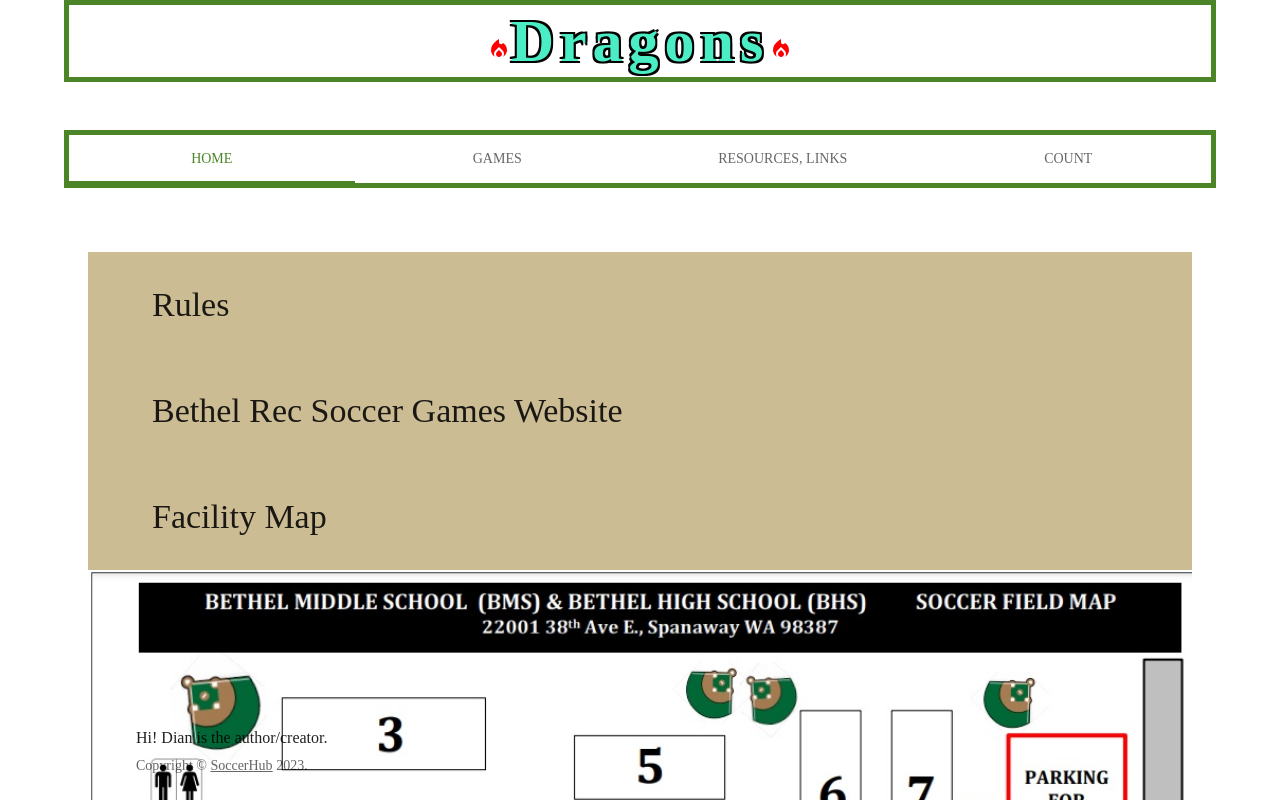
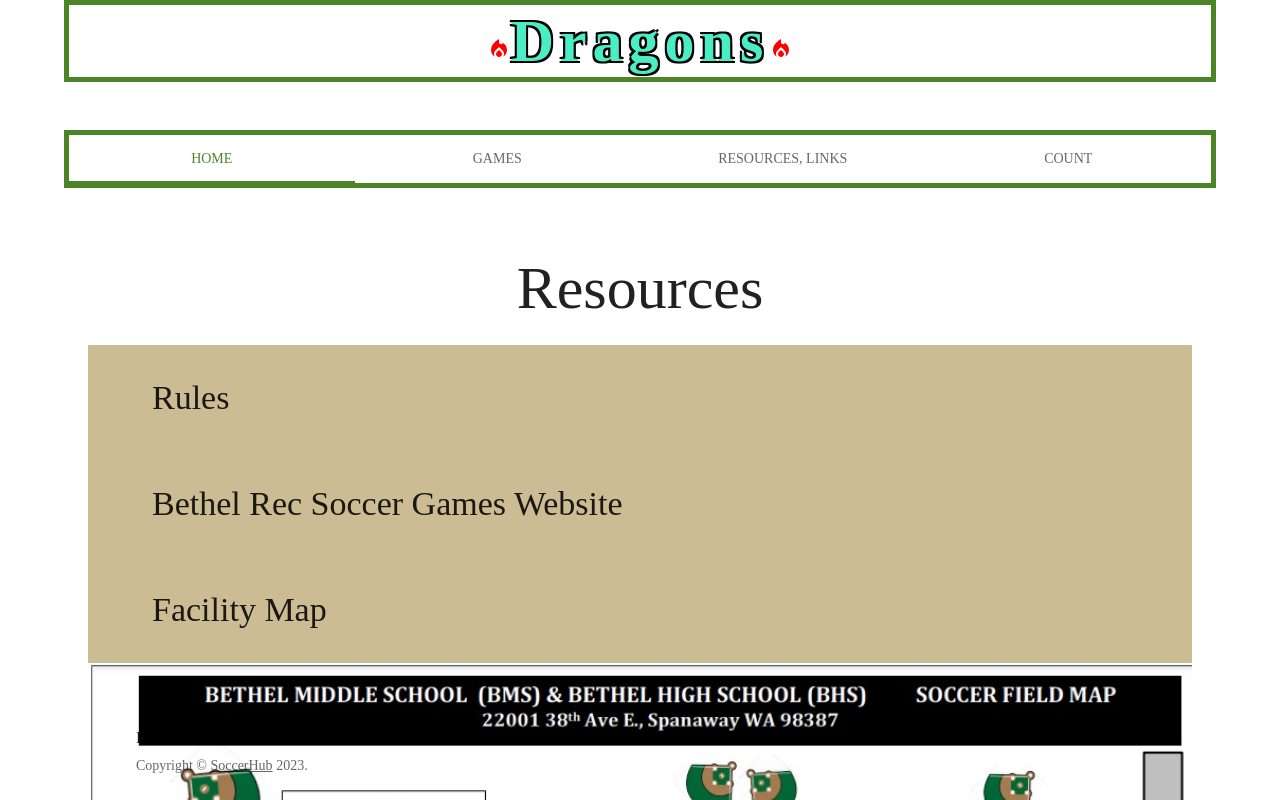
Before and after one commit to DianGigrich/SoccerHub, a React (Create React App) app: page /resources in a window 1280 px wide. Shown: the top 800 px of the page. Built offline with nearby package versions, Linux system fonts and the light colour scheme.

Commit message:
making titles more uniform

```diff
--- a/src/components/Footer.js
+++ b/src/components/Footer.js
@@ -37,7 +37,7 @@ export default function StickyFooter({props}) {
       >
         <Container maxWidth="sm">
           <Typography  variant="body1" gutterBottom>
-            Hi! Dian is the author/creator.
+            Hi! Dian has created this site.
           </Typography>
           <Copyright />
         </Container>
--- a/src/components/pages/Calendar.js
+++ b/src/components/pages/Calendar.js
@@ -12,8 +12,6 @@ export default function Calendar(props) {
         { title: '11:30am BHS 8', date: '2023-03-25'},
         { title: '5:15pm BMS 3', date: '2023-03-27'},
         { title: '9:15am Art Crate 2', date: '2023-04-01'},
-
-
         { title: '10:15am BHS 8', date: '2023-04-15'}
 
       ], color: "teal"
--- a/src/components/pages/Games.js
+++ b/src/components/pages/Games.js
@@ -3,21 +3,21 @@ import { useNavigate } from 'react-router-dom';
 import CalendarMonthIcon from '@mui/icons-material/CalendarMonth';
 import EmojiEventsIcon from '@mui/icons-material/EmojiEvents';
 
-import { Button, Box, Table, TableBody, TableCell, TableContainer, TableHead, TableRow, Paper } from '@mui/material';
+import { Button, Box, Table, TableBody, TableCell, TableContainer, TableHead, TableRow, Paper, Typography } from '@mui/material';
 
 export default function Games(props) {
   const navigate = useNavigate()
-function createData(title, date, time, field, snacks, win, opponent ) {
-    return {title, date, time, field, snacks, win, opponent };
+  function createData(title, date, time, field, snacks, win, opponent) {
+    return { title, date, time, field, snacks, win, opponent };
   }
 
   const rows = [
-    createData(1, "3/11", "2 pm", "BHS 8", "Melissa", "L", "Kapowsin" ),
-    createData(2, "3/18", "9 am", "BHS 8", "Natalie", "W", "Graham" ),
-    createData(3, "3/25", "1130 am", "BHS 8", "Diana", "W", "Nelson" ),
-    createData(4, "3/27", "5:15 pm", "BMS 3", "Heather", "W", "Centennial" ),
-    createData(5, "4/1", "9:15 am", "Art Crate 2", "Ashley", "L", "Rocky Ridge" ),
-    createData(6, "4/15", "10:15 am", "BHS 8", "Bryanne", "T", "Thompson" )
+    createData(1, "3/11", "2 pm", "BHS 8", "Melissa", "L", "Kapowsin"),
+    createData(2, "3/18", "9 am", "BHS 8", "Natalie", "W", "Graham"),
+    createData(3, "3/25", "1130 am", "BHS 8", "Diana", "W", "Nelson"),
+    createData(4, "3/27", "5:15 pm", "BMS 3", "Heather", "W", "Centennial"),
+    createData(5, "4/1", "9:15 am", "Art Crate 2", "Ashley", "L", "Rocky Ridge"),
+    createData(6, "4/15", "10:15 am", "BHS 8", "Bryanne", "T", "Thompson")
 
   ]
   return (
@@ -26,13 +26,21 @@ const rows = [
       pb: 6,
     }}
     >
-
-            <Button textColor="inherit" value="Calendar" label="Calendargames" onClick={() => navigate('/Calendar')}>Calendar View<CalendarMonthIcon/></Button>
+      <Typography
+        component="h1"
+        variant="h2"
+        align="center"
+        color="text.primary"
+        gutterBottom
+      >
+        Game Schedule
+      </Typography>
+      <Button textColor="inherit" value="Calendar" label="Calendargames" onClick={() => navigate('/Calendar')}>Calendar View<CalendarMonthIcon /></Button>
       <div style={{ width: '100%' }}>
         <TableContainer component={Paper} >
-      <Table  size="medium" sx={{ minWidth: 650 }} aria-label="simple table">
+          <Table size="medium" sx={{ minWidth: 650 }} aria-label="simple table">
             <TableHead >
-          <TableRow  sx={{
+              <TableRow sx={{
                 backgroundColor: "#fcecc4",
                 borderBottom: "2px solid black",
                 "& th": {
@@ -40,18 +48,18 @@ const rows = [
                   color: "rgba(96, 96, 96)"
                 }
               }}>
-            <TableCell  key="title">Game</TableCell>
-            <TableCell  key="date">Date</TableCell>
-            <TableCell  key="time">Time</TableCell>
+                <TableCell key="title">Game</TableCell>
+                <TableCell key="date">Date</TableCell>
+                <TableCell key="time">Time</TableCell>
                 <TableCell key="field" align="left">Field</TableCell>
                 <TableCell key="snakcs" align="left">Snacks</TableCell>
-            <TableCell key="win"><EmojiEventsIcon/></TableCell>
+                <TableCell key="win"><EmojiEventsIcon /></TableCell>
                 <TableCell key="opp" align="left">Opponent</TableCell>
               </TableRow>
             </TableHead>
-        <TableBody sx={{ }}>
+            <TableBody sx={{}}>
               {rows.map((row) => (
-            <TableRow  hover key={row.title} >
+                <TableRow hover key={row.title} >
                   <TableCell component="th" scope="row" key={row.index}><strong>{row.title}</strong></TableCell>
                   <TableCell align="left" key={row.index}>{row.date}</TableCell>
                   <TableCell align="left" key={row.index}>{row.time}</TableCell>
--- a/src/components/pages/Home.js
+++ b/src/components/pages/Home.js
@@ -1,11 +1,14 @@
 import React from 'react';
-import { Container, Grid, Card, CardContent, Typography} from '@mui/material';
+import { Container, Grid, Card, CardContent, Typography } from '@mui/material';
 
 
 export default function Home(props) {
     return (
         <>
-            <Container>
+            <Container sx={{
+                pt: 8,
+                pb: 6,
+            }}>
 
                 <Typography
                     component="h1"
@@ -13,7 +16,6 @@ export default function Home(props) {
                     align="center"
                     color="text.primary"
                     gutterBottom
-                    className="welcome"
                 >
                     Announcements
                 </Typography>
@@ -39,7 +41,7 @@ export default function Home(props) {
                     <Card
                         sx={{ height: '100%', display: 'flex', flexDirection: 'column' }}
                     >
-                        <CardContent sx={{ flexGrow: 1, bgcolor: "#ccbc94"  }}>
+                        <CardContent sx={{ flexGrow: 1, bgcolor: "#ccbc94" }}>
                             <Typography gutterBottom variant="h5" component="h1">
                                 Pictures
                             </Typography>
@@ -57,7 +59,7 @@ export default function Home(props) {
                             <Typography gutterBottom variant="h5" component="h2">
                                 Welcome Elk Plain 3rd and 4th graders!
                             </Typography>
-                                    <Typography>
+                            <Typography>
                                 Head Coach: &ensp; Tony Hamilton &emsp; (253)224-0653
                             </Typography>
                             <Typography>
--- a/src/components/pages/Resources.js
+++ b/src/components/pages/Resources.js
@@ -11,6 +11,15 @@ export default function Resources(props) {
             pb: 6,
         }}
         >
+            <Typography
+                component="h1"
+                variant="h2"
+                align="center"
+                color="text.primary"
+                gutterBottom
+            >
+                Resources
+            </Typography>
             <Container>
                 <Typography variant="h4" sx={{ p: 4, bgcolor: "#ccbc94" }}>
                     <Link sx={{ p: 4 }} color="inherit" href={Rules} underline="hover" target="_blank">Rules
```
Lines whose indentation alone changed are shown as unchanged.
